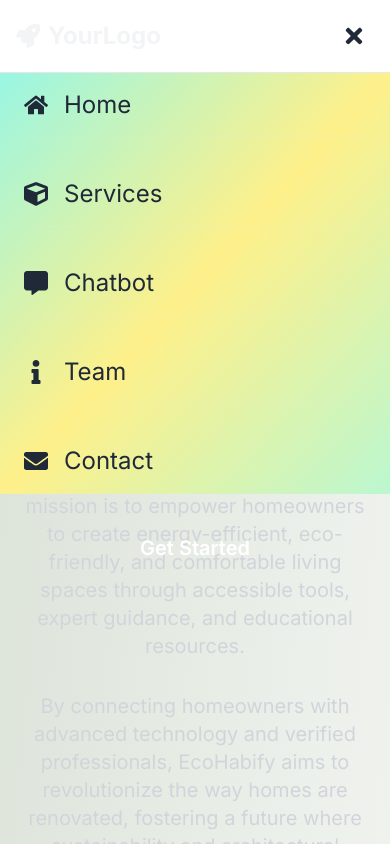
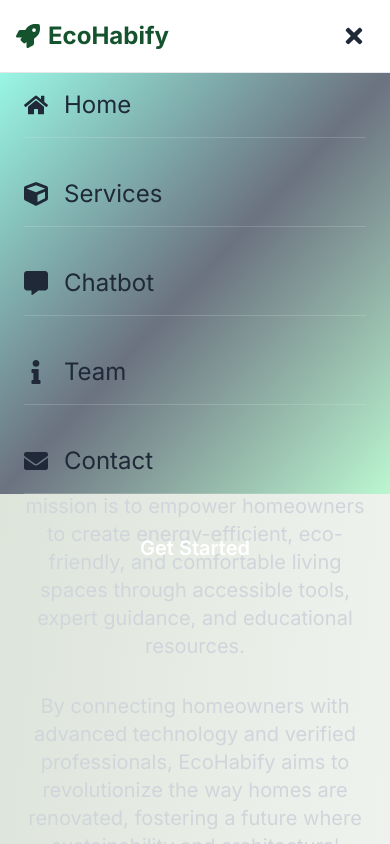
Before and after one commit to momoirse/ecohabify, a Next.js app: page / in a window 390 px wide. Both pictures are taken after a click on the button 358 px from the left and 36 px from the top of the page. Shown: the top 844 px of the page. Built offline with nearby package versions, Linux system fonts and the light colour scheme.

Commit message:
Update Header component styles and logo for improved branding and visual consistency

```diff
--- a/app/components/home_assets/Header.tsx
+++ b/app/components/home_assets/Header.tsx
@@ -353,11 +353,11 @@ export const Header = () => {
                 whileHover={{ scale: 1.05 }}
                 className={`
                   text-2xl font-bold flex items-center gap-2
-                  ${isDarkMode ? "text-dgreen-400" : "text-dgreen-600"}
+                  ${isDarkMode ? "text-green-200" : "text-green-900"}
                 `}
               >
                 <FaRocket />
-                YourLogo
+                EcoHabify
               </motion.div>
               <motion.button
                 whileTap={{ scale: 0.9 }}
@@ -380,8 +380,8 @@ export const Header = () => {
                 flex-grow flex flex-col justify-center space-y-6 px-6
                 ${
                   isDarkMode
-                    ? "bg-gradient-to-br from-gray-800 via-dgreen-900 to-teal-900"
-                    : "bg-gradient-to-br from-teal-200 via-yellow-200 to-green-200"
+                    ? "bg-gradient-to-br from-gray-800 via-gray-500 to-teal-900"
+                    : "bg-gradient-to-br from-teal-200 via-gray-500 to-green-200"
                 }
               `}
             >
```
